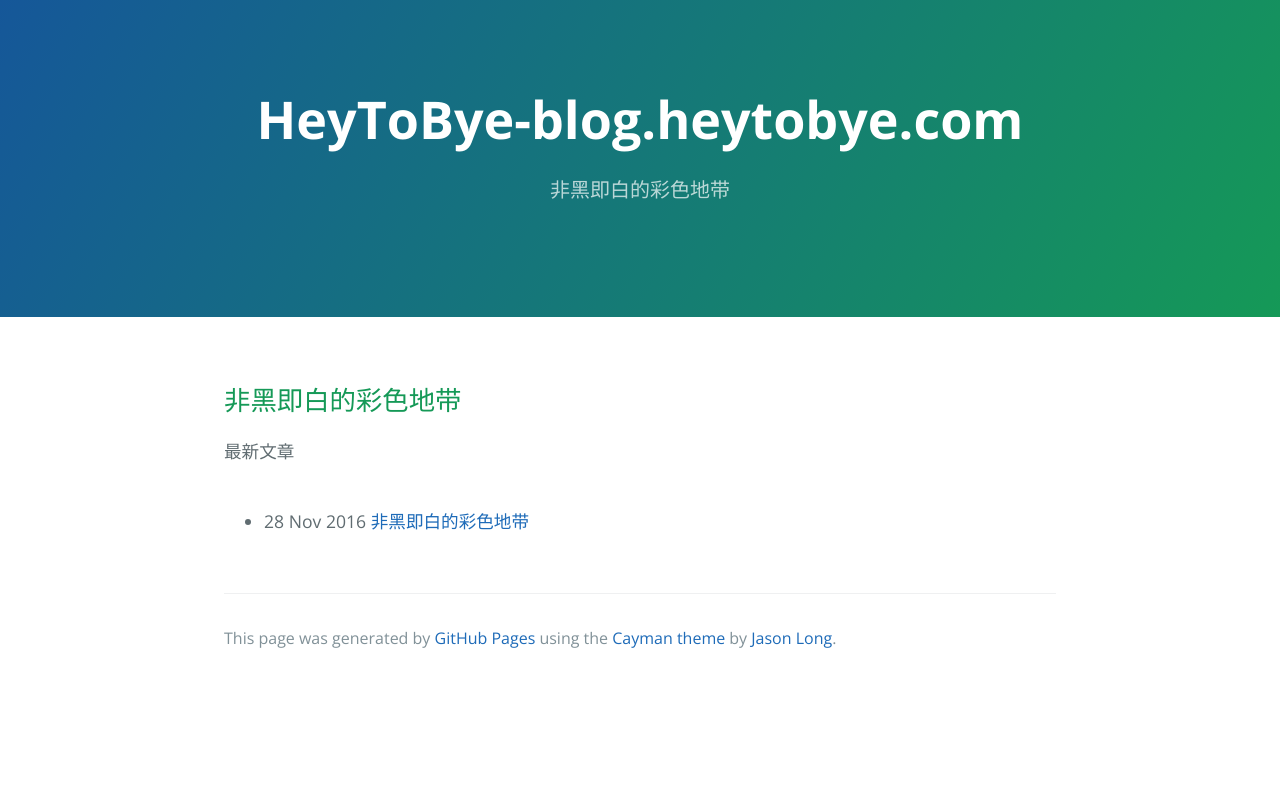
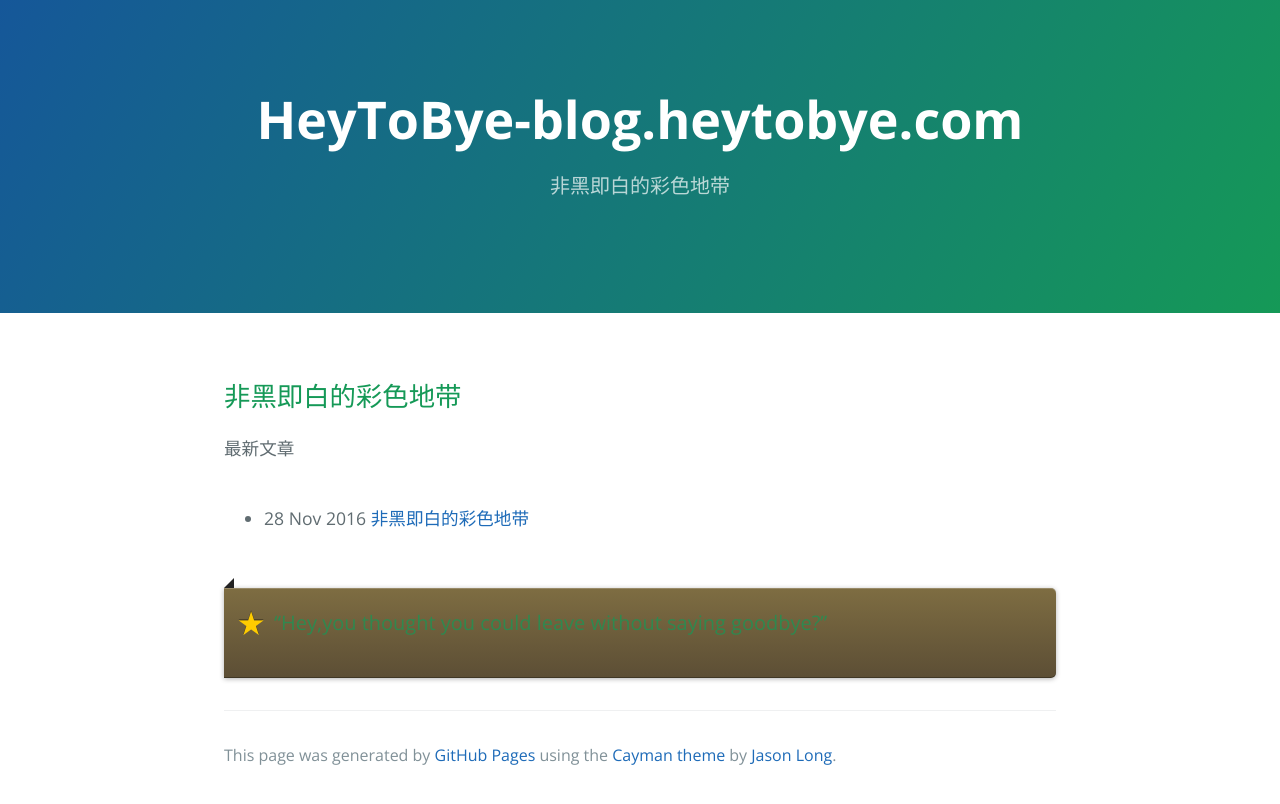
Before and after one commit to lmglg/lmglg.github.io, a Jekyll site: the page built from index.html, in a window 1280 px wide. Shown: the top 804 px of the page. Built offline with Jekyll 4.4.1, drawn with Linux system fonts in a browser that asks for light colours; comment, search, counter and statistics services are not loaded.

Commit message:
2016113001

```diff
--- a/_layouts/default.html
+++ b/_layouts/default.html
@@ -31,7 +31,7 @@
   <body>
     <section class="page-header">
       <h1 class="project-name">HeyToBye-blog.heytobye.com</h1>
-      <h2 class="project-tagline">非黑即白的彩色地带</h2>
+      <h1 class="project-tagline">非黑即白的彩色地带</h1>
     </section>
 
     <section class="main-content">
@@ -41,7 +41,9 @@
 		<p>{{ content }}</p>
 
 
-
+	<div class="note">
+		<h2 class="project-tagline">“Hey,you thought you could leave without saying goodbye?”</h2>
+	</div>
 	{% for post in site.posts %}
 	<!-- 多说评论框 start -->
 	<div class="ds-thread" data-thread-key="{{ post.url }}" data-title="{{page.title}}" data-url="http://blog.heytobye.com{{ post.url }}"></div>
--- a/stylesheets/stylesheet.css
+++ b/stylesheets/stylesheet.css
@@ -8,6 +8,42 @@ body {
   font-size: 16px;
   line-height: 1.5;
   color: #606c71; }
+
+.note {
+    margin-left: -50px;
+	margin: 30px 0;
+	padding: 20px 20px 24px;
+    padding-left: 50px;
+	border-radius: 0 5px 5px 0;
+    position: relative;
+	box-shadow: 0 1px 5px rgba(0,0,0,0.3),inset 0 1px 0 rgba(255,255,255,0.2),inset 0 -1px 0 rgba(0,0,0,0.3);
+	background-color: #7e6d42;
+	background-image: linear-gradient(to bottom, #7e6d42 0%, #5c4e35 100%);
+}
+
+.note:before {
+    content: "";
+    position: absolute;
+    top: -10px;
+    left: 0;
+    border-color: transparent #222 #222 transparent;
+    border-style: solid;
+    border-width: 5px;
+    width: 0;
+    height: 0;
+}
+
+.note:after {
+    content: '\2605';
+    color: #fc0;
+    position: absolute;
+    top: 14px;
+    left: 14px;
+    font-size: 28px;
+    font-weight: 700;
+    text-shadow: 0 -1px 0 rgba(0,0,0,0.5);
+}
+
 
 a {
   color: #1e6bb8;
```
